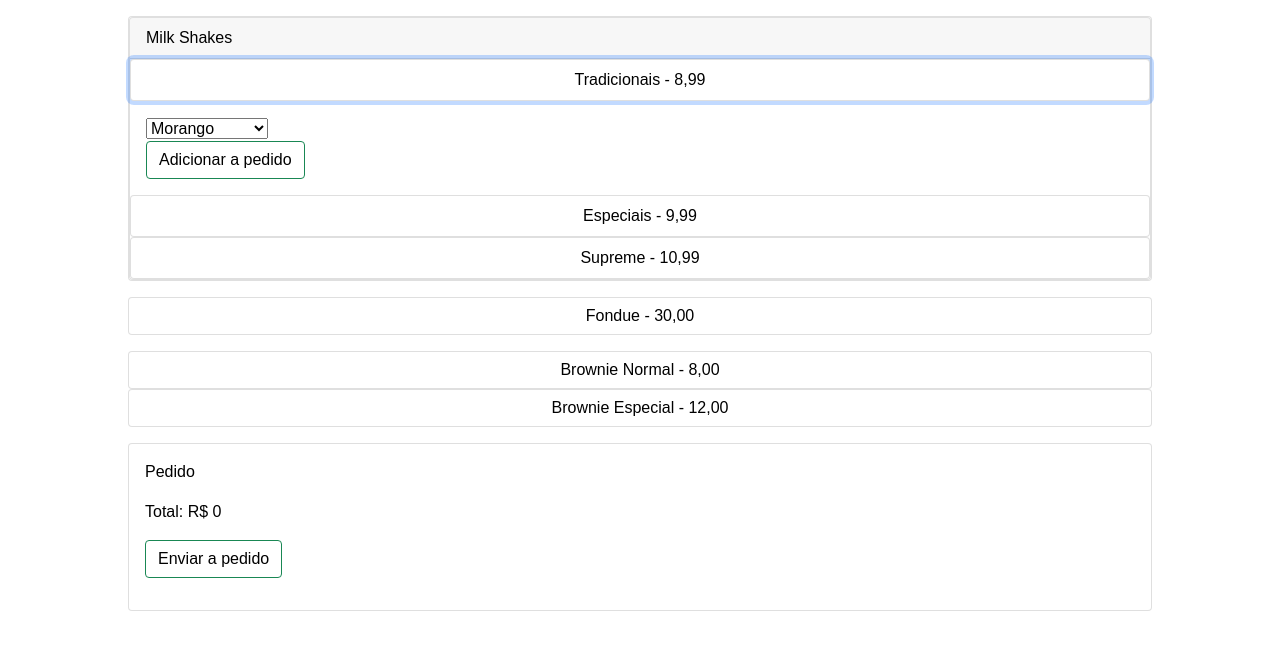
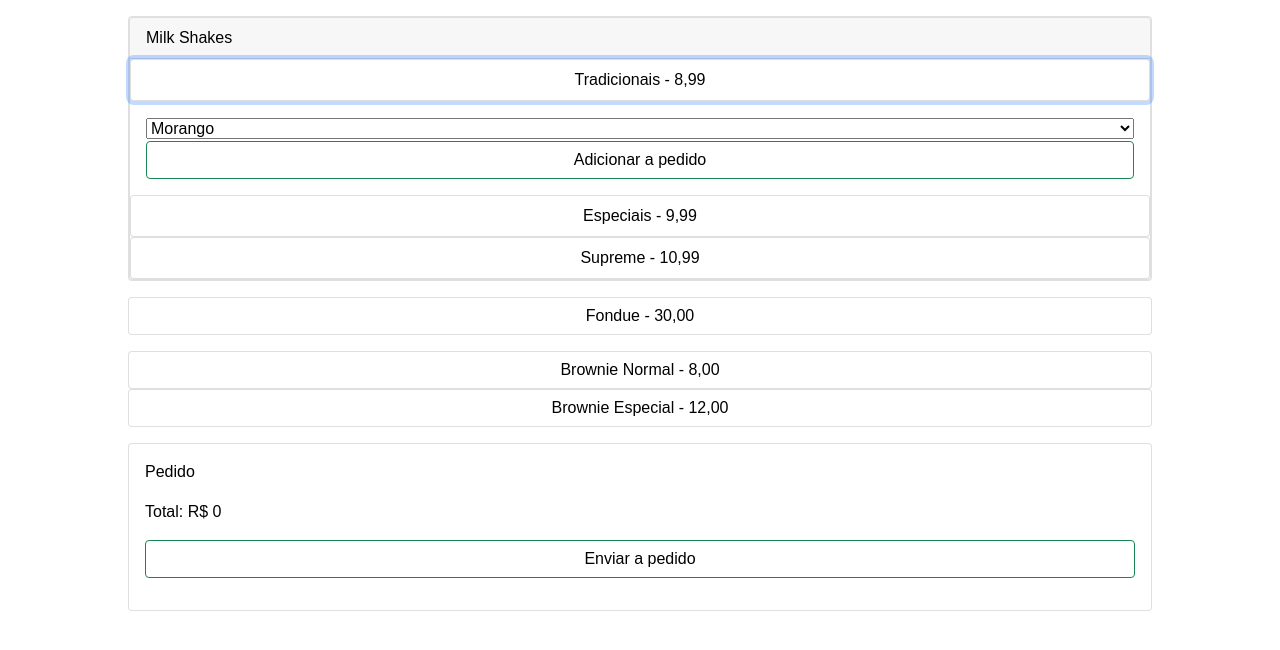
Before and after one commit to RenanRibeir/renanribeir.github.io, a plain HTML site: page index.html in a window 1280 px wide. Both pictures are taken after a click on the button "Tradicionais - 8,99". Drawn offline with nearby package versions, Linux system fonts and the light colour scheme.

Commit message:
ajustes na cx seletora e botões

```diff
--- a/styles.css
+++ b/styles.css
@@ -22,3 +22,13 @@ html *
 {
    width: 80%;
 }
+
+select
+{
+   width: 100%;
+}
+
+button
+{
+   width: 100%;
+}
```
